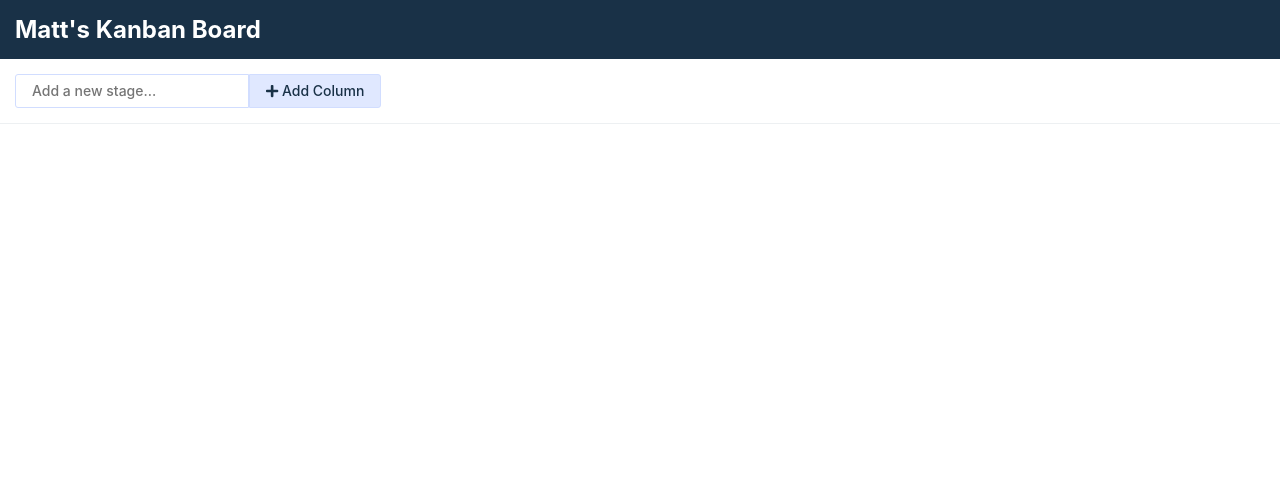
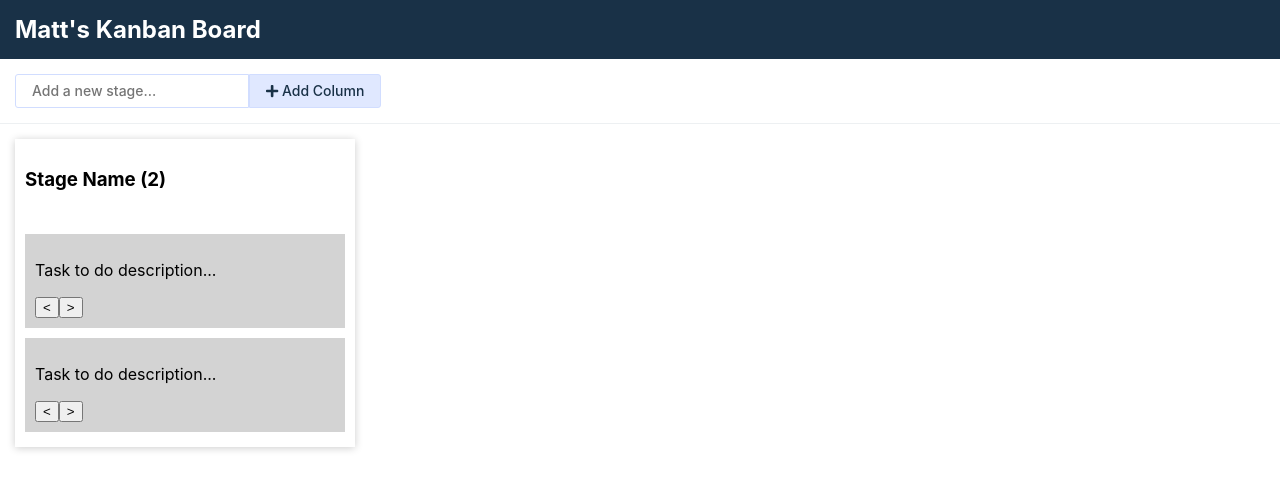
Before and after one commit to Matthew-Man/kanban-project, a React (Create React App) app: page / in a window 1280 px wide. Shown: the top 490 px of the page. Built offline with nearby package versions, Linux system fonts and the light colour scheme.

Commit message:
created task card component

```diff
--- a/src/App.tsx
+++ b/src/App.tsx
@@ -1,6 +1,7 @@
 import React from 'react';
 import './App.css';
 import { AddStages } from './components/add_stage';
+import { StageColumn } from './components/stage_column';
 
 function App() {
   return (
@@ -9,6 +10,7 @@ function App() {
         <h2>Matt's Kanban Board</h2>
       </div>
       <AddStages/>
+      <StageColumn />
     </div>
   );
 }
--- a/src/components/components.css
+++ b/src/components/components.css
@@ -38,3 +38,22 @@
     color: white;
     background-color:#193147;
 }
+
+.stage-column-container {
+    padding: 10px;
+    width: 320px;
+    margin: 15px;
+    display: flex;
+    flex-direction: column;
+    justify-content: center;
+    box-shadow: 0px 1px 8px rgba(0, 0, 0, 0.2);
+}
+
+.task-container {
+    width: auto;
+    height: auto;
+    background-color: rgb(211, 211, 211);
+    margin-top: 5px;
+    margin-bottom: 5px;
+    padding: 10px;
+}
--- /dev/null
+++ b/src/components/stage_column.tsx
@@ -0,0 +1,13 @@
+import "./components.css";
+import { Task } from "./task";
+
+export function StageColumn() {
+    return (
+        <div className="stage-column-container">
+            <h3>Stage Name (2)</h3>
+            <br/>
+            <Task />
+            <Task />
+        </div>
+    )
+};
--- a/src/components/task.tsx
+++ b/src/components/task.tsx
@@ -1 +1,13 @@
-export function temporary() {}
+import "./components.css";
+
+export function Task() {
+    return (
+        <div className="task-container">
+            <p>Task to do description...</p>
+            <div className="task-move-container">
+                <button onClick={() => alert("Move task left")}>&lt;</button>
+                <button onClick={() => alert("Move task right")}>&gt;</button>
+            </div>
+        </div>
+    )
+}
```
